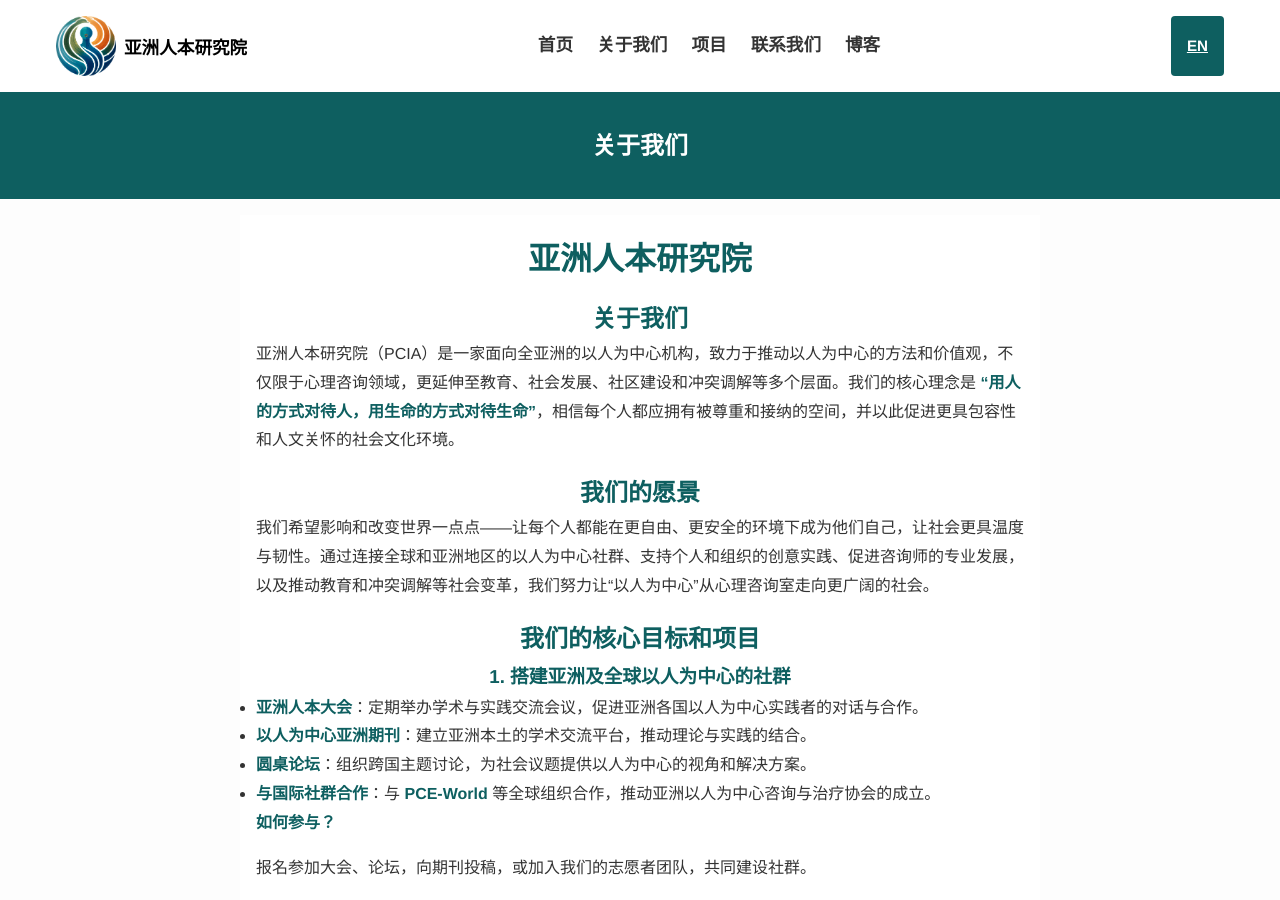
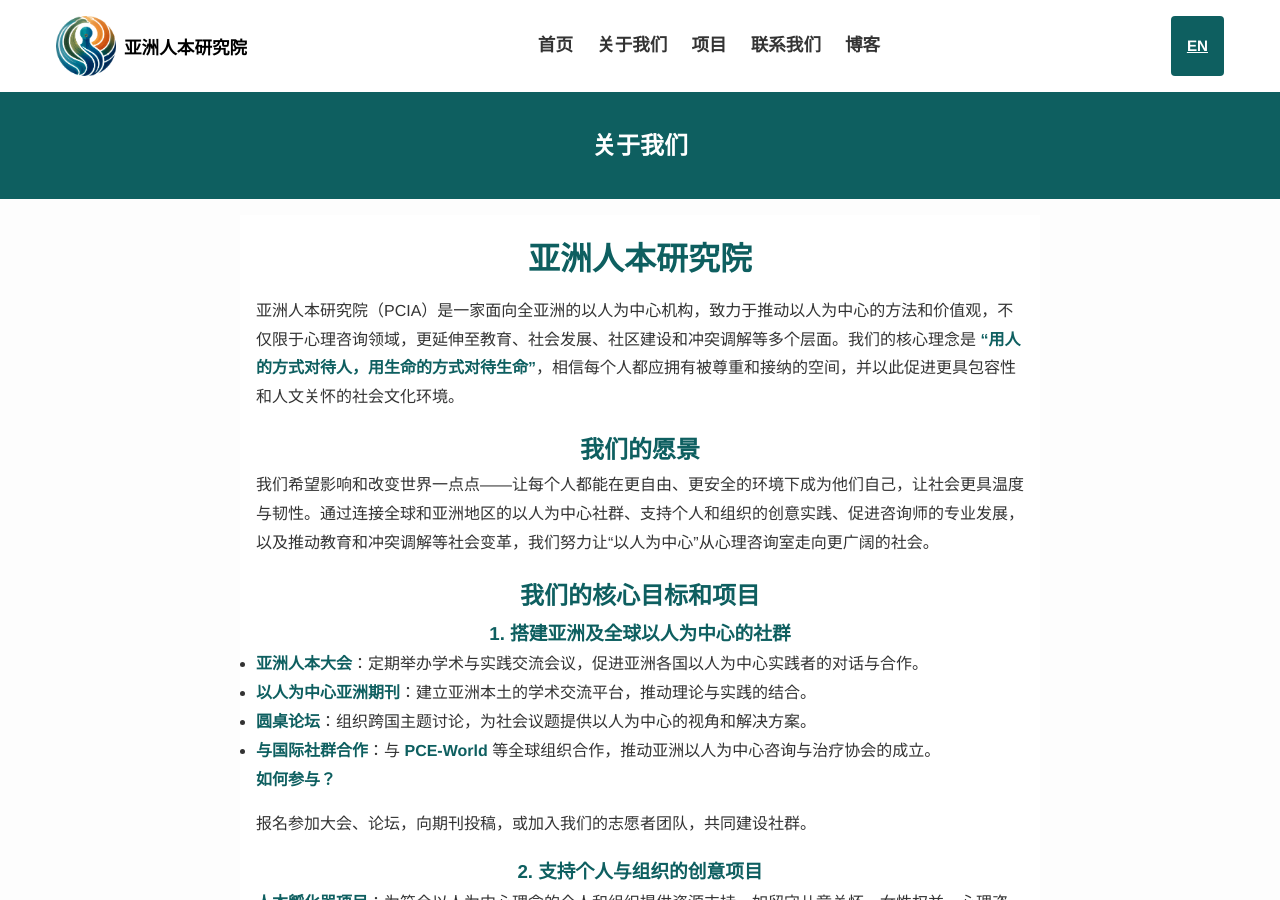
Before and after one commit to YeeLiu611/YeeLiu611, a Jekyll site: the page built from zh/about.md, in a window 1280 px wide and 900 px high. Built offline with Jekyll 4.4.1, drawn with Linux system fonts in a browser that asks for light colours; a script that is not in the unit is left out.

Commit message:
Update 中文页面 “about”

```diff
--- a/zh/about.md
+++ b/zh/about.md
@@ -4,7 +4,6 @@ lang: zh
 title: 亚洲人本研究院
 alternate_url: /en/about
 ---
-## **关于我们**
 
 亚洲人本研究院（PCIA）是一家面向全亚洲的以人为中心机构，致力于推动以人为中心的方法和价值观，不仅限于心理咨询领域，更延伸至教育、社会发展、社区建设和冲突调解等多个层面。我们的核心理念是 **“用人的方式对待人，用生命的方式对待生命”**，相信每个人都应拥有被尊重和接纳的空间，并以此促进更具包容性和人文关怀的社会文化环境。
 
```
